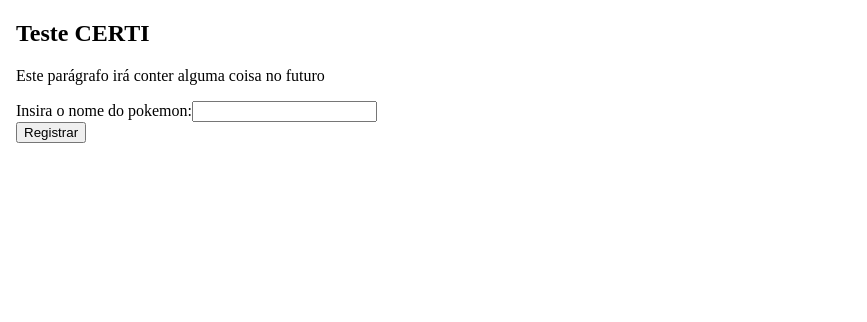
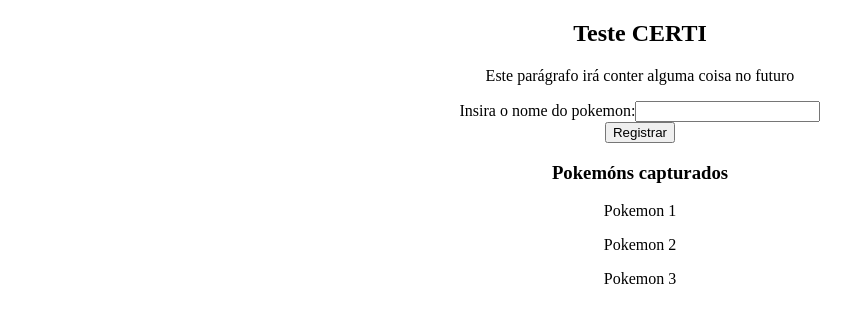
Before and after one commit to Terrible-Developer/Teste-CERTI-Frontend, an Angular app: page / in a window 1280 px wide. Shown: the top 322 px of the page, without its empty margins (0-867 px from the left). Built offline with nearby package versions, Linux system fonts and the light colour scheme.

Commit message:
Criando o input e um esqueleto da lista com dados provisórios

```diff
--- a/angular.json
+++ b/angular.json
@@ -116,5 +116,8 @@
         }
       }
     }
+  },
+  "cli": {
+    "analytics": false
   }
 }
--- a/src/app/app.component.html
+++ b/src/app/app.component.html
@@ -1,20 +1,27 @@
 <!DOCTYPE html>
 <html>
-
 	<head>
 
 	</head>
 
 	<body>
-		<h2>Teste CERTI</h2>
+		<div class="container">
+			<div class="section" id="inputSection">
+				<h2>{{title}}</h2>
 				<p>Este parágrafo irá conter alguma coisa no futuro</p>
-		<form>
+				<form formaction="" class="inputForm">
 					<div>
 						<label for="pokemonName">Insira o nome do pokemon:</label>
 						<input type="text" name="pokemonName" id="pokemonName" required/>
 					</div>
 					<input type="submit" value="Registrar"/>
 				</form>
+			</div>
+			<div class="section" id="listSection">
+				<h3>Pokemóns capturados</h3>
+				<p *ngFor="let pokemon of capturedPokemons">{{pokemon}}</p>
+			</div>
+		</div>
 	</body>
 
 </html>
--- a/src/app/app.component.sass
+++ b/src/app/app.component.sass
@@ -0,0 +1,14 @@
+body
+  text-align: center
+
+.section
+
+  .inputForm:
+    display: flex
+    flex-direction: row
+    justify-content: space-around
+    align-items: center
+    label:
+      display: block
+    input:
+      display: block
--- a/src/app/app.component.ts
+++ b/src/app/app.component.ts
@@ -1,4 +1,5 @@
 import { Component } from '@angular/core';
+import InputForm from './input-form/input-form.component'
 
 @Component({
   selector: 'app-root',
@@ -6,5 +7,6 @@ import { Component } from '@angular/core';
   styleUrls: ['./app.component.sass']
 })
 export class AppComponent {
-  title = 'teste-certi-front';
+  title = 'Teste CERTI';
+  capturedPokemons = ['Pokemon 1', 'Pokemon 2', 'Pokemon 3']
 }
```
Lines whose indentation alone changed are shown as unchanged.
